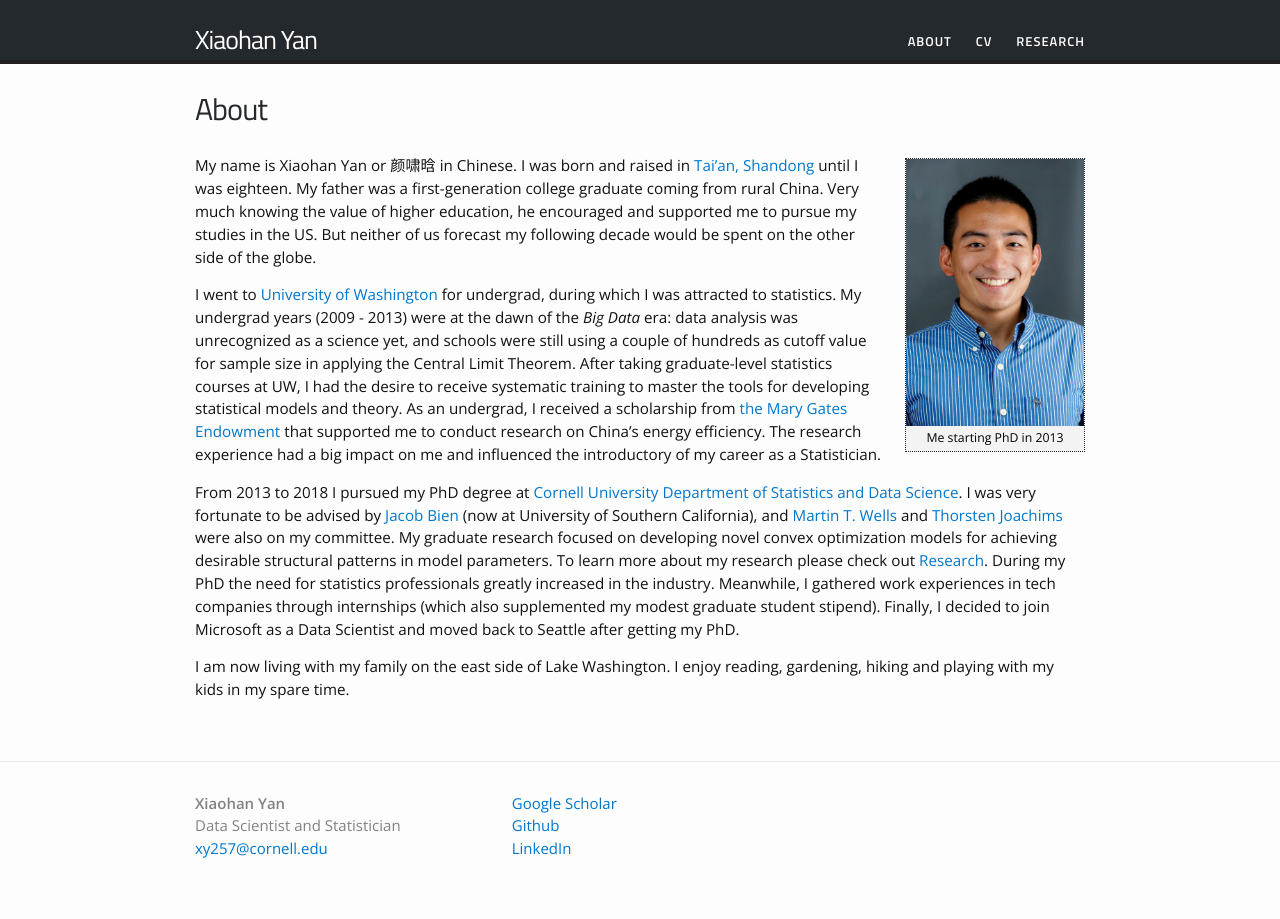
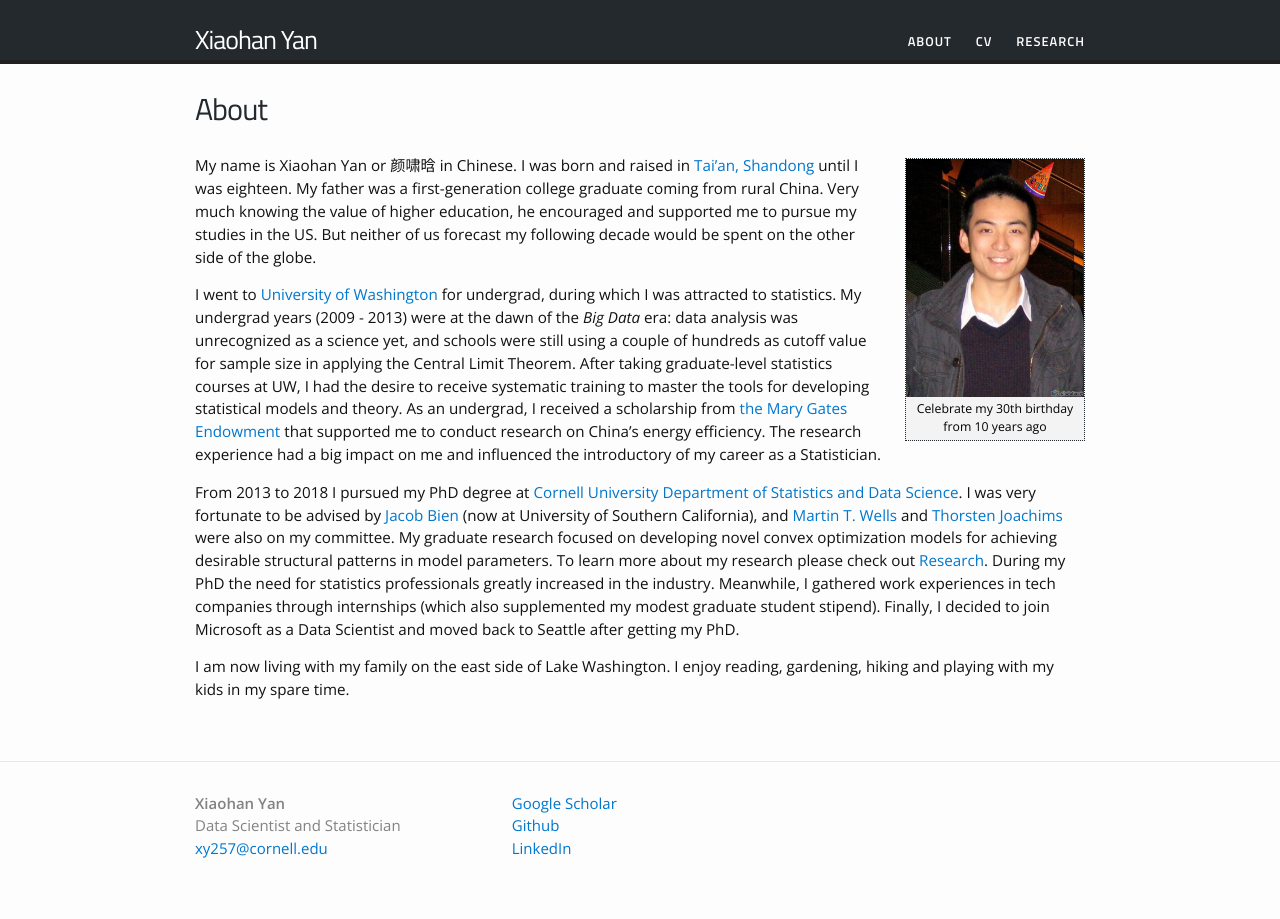
Before and after one commit to yanxht/yanxht.github.io, a Jekyll site: the page built from about.md, in a window 1280 px wide. Built offline with Jekyll 4.4.1, drawn with Linux system fonts in a browser that asks for light colours.

Commit message:
Need to have a new portrait for celebrating 30th birthday :)

```diff
--- a/about.md
+++ b/about.md
@@ -4,7 +4,8 @@
 permalink: /about/
 ---
 
-{% include image_caption.html url="/images/yan_portrait.jpeg" caption="Me starting PhD in 2013" width_perc=20 align="right" %}
+<!---{% include image_caption.html url="/images/yan_portrait.jpeg" caption="Me starting PhD in 2013" width_perc=20 align="right" %}--->
+{% include image_caption.html url="/images/portrait_20yearold.jpg" caption="Celebrate my 30th birthday from 10 years ago" width_perc=20 align="right" %}
 
 My name is Xiaohan Yan or 颜啸晗 in Chinese. I was born and raised in [Tai'an, Shandong](https://en.wikipedia.org/wiki/Tai%27an) until I was eighteen. My father was a first-generation college graduate coming from rural China. Very much knowing the value of higher education, he encouraged and supported me to pursue my studies in the US. But neither of us forecast my following decade would be spent on the other side of the globe.
 
```
Also changed, not shown: images/portrait_20yearold.jpg (added).
